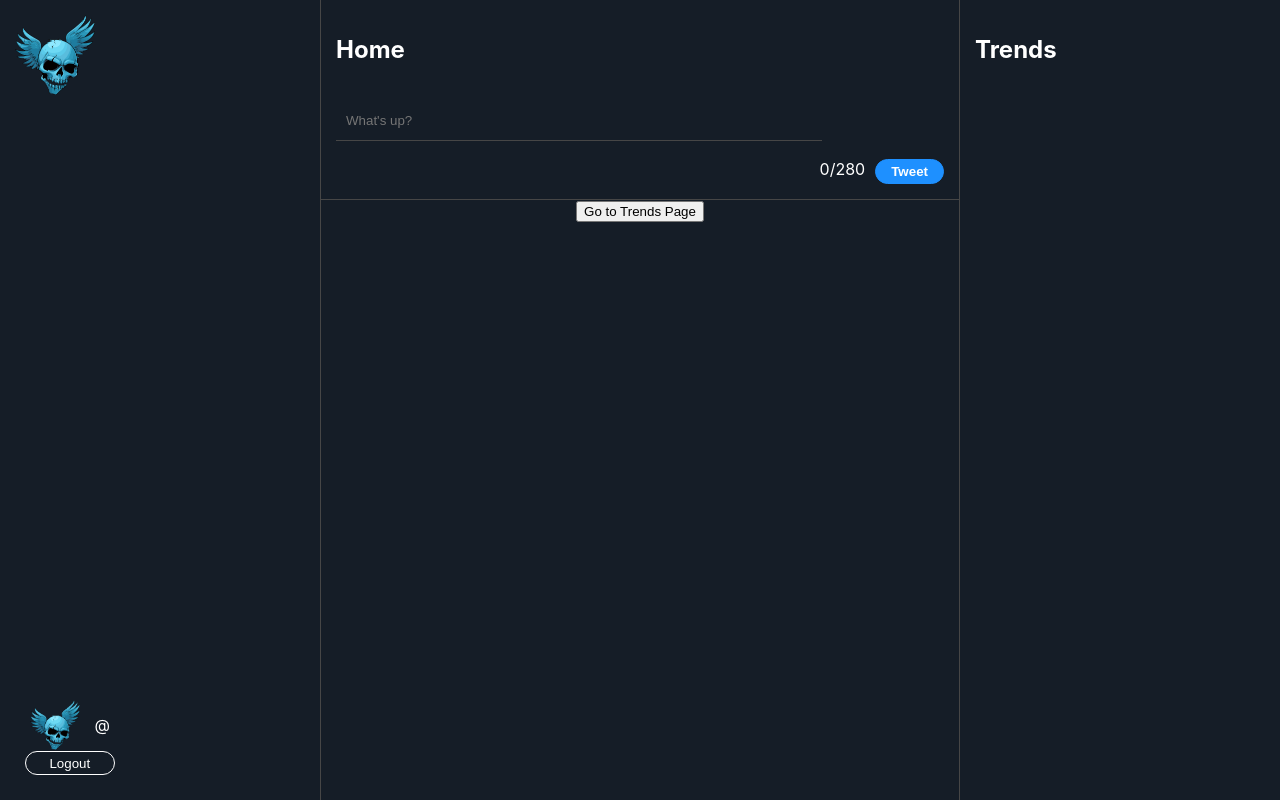
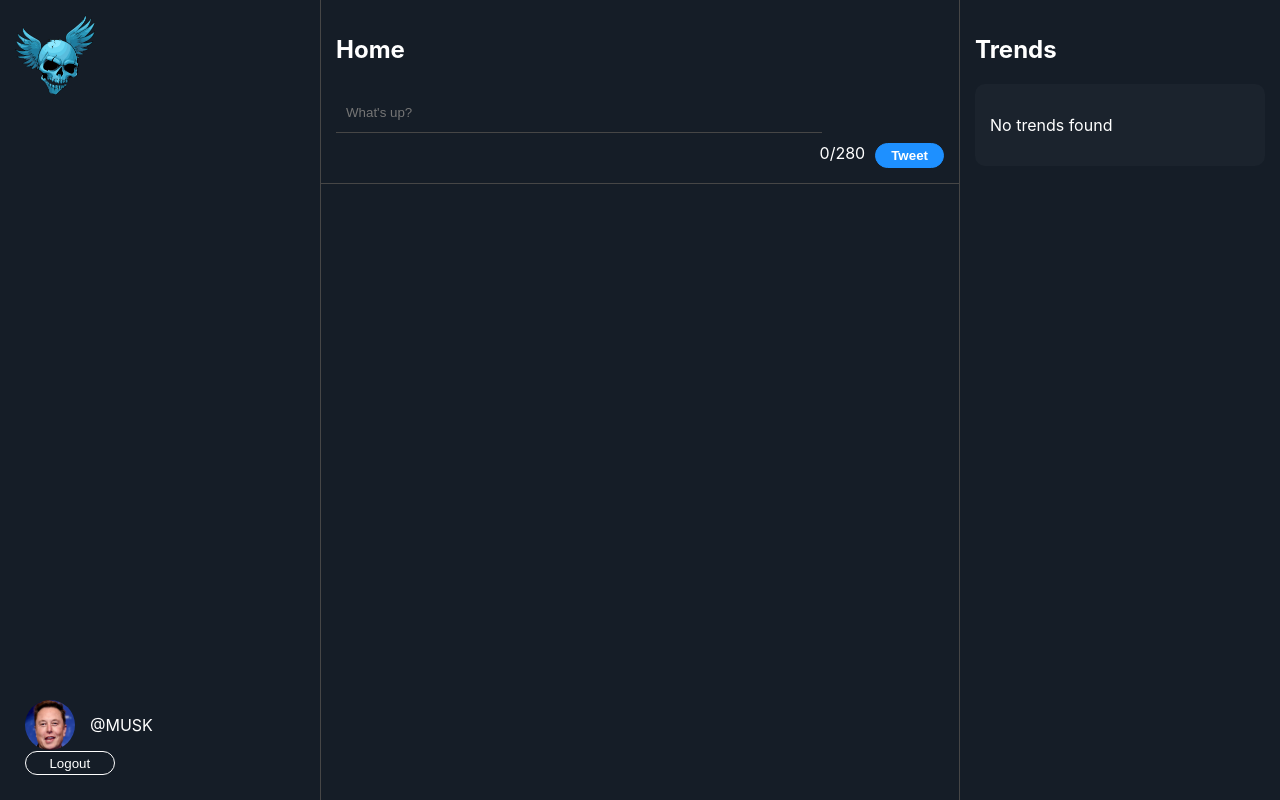
Before and after one commit to Safefaith/Hackatweet-frontend, a Next.js app: page /home in a window 1280 px wide. Built offline with nearby package versions, Linux system fonts and the light colour scheme.

Commit message:
Frontend

```diff
--- a/components/Home.js
+++ b/components/Home.js
@@ -6,10 +6,9 @@ import { useDispatch, useSelector } from "react-redux";
 
 import Image from "next/image";
 import Link from "next/link";
-import Tweet from "./Tweet";
 
 import LastTweets from "./LastTweets";
-import Trends from "./Hashtag";
+import Trends from "./Trends";
 import Head from "next/head";
 import { addTweetToStore } from "../reducers/tweet";
 
@@ -21,9 +20,7 @@ function Home() {
   const handleSubmit = () => {
     if (message.trim() === "") return;
 
-    dispatch(
-      addTweetToStore({ username, message, date: new Date().toISOString() })
-    );
+    dispatch(addTweetToStore({ username, message, date: new Date() }));
     setMessage("");
   };
 
@@ -52,10 +49,16 @@ function Home() {
           </Link>
           <div className={styles.bottomLeft}>
             <div className={styles.userContainer}>
-              <Image src="/logo.png" alt="Logo" width={50} height={50} />
+              <Image
+                style={{ borderRadius: "100%" }}
+                src="/elonmusk.png"
+                alt="Logo"
+                width={50}
+                height={50}
+              />
               <div className={styles.userName}>
                 <span>{username}</span>
-                <p>@{username}</p>
+                <p>@{username}MUSK</p>
               </div>
             </div>
             <Link href="/">
@@ -93,17 +96,20 @@ function Home() {
             </div>
           </div>
           <div className={styles.tweetSection}>
-            <Link href="/hashtag">
+            {/* <Link href="/hashtag">
               <button>Go to Trends Page</button>
-            </Link>
+            </Link> */}
             <LastTweets />
           </div>
         </div>
 
         <div className={styles.rightHome}>
           <h2>Trends</h2>
+
+          <div className={styles.trendsContainer}>
+            <Trends />
+          </div>
         </div>
-        <div className={styles.trendsContainer}>{Trends}</div>
       </main>
     </div>
   );
--- /dev/null
+++ b/components/Trends.js
@@ -0,0 +1,32 @@
+import styles from "../styles/Trends.module.css";
+import { useSelector } from "react-redux";
+import Link from "next/link";
+
+function Trends() {
+  const tweetList = useSelector((state) => state.tweet.value);
+
+  const extractHashtags = (message) => {
+    const hashtagRegex = /#\w+/g; //
+    return message.match(hashtagRegex) || [];
+  };
+
+  const trendsList = tweetList
+    .map((e, i) => extractHashtags(e.message))
+    .filter((hashtag, index, self) => self.indexOf(hashtag) === index);
+
+  return (
+    <div className={styles.trendsContainer}>
+      {trendsList.length > 0 ? (
+        trendsList.map((hashtag, i) => (
+          <span key={i} className={styles.hashtag}>
+            {hashtag}
+          </span>
+        ))
+      ) : (
+        <p>No trends found</p>
+      )}
+    </div>
+  );
+}
+
+export default Trends;
--- a/components/Tweet.js
+++ b/components/Tweet.js
@@ -9,11 +9,28 @@ function Tweet(props) {
     hour: "2-digit",
     minute: "2-digit",
   });
+
+  const formatMessage = (message) => {
+    const hashtagRegex = /#\w+/g;
+
+    return message.split(/(\s+)/).map((word, index) => {
+      if (hashtagRegex.test(word)) {
+        return (
+          <span key={index} className={styles.hashtag}>
+            {word}
+          </span>
+        );
+      }
+      return <span key={index}>{word}</span>;
+    });
+  };
   // ♥ tweet
   let heartIconStyle = { cursor: "pointer" };
   const handleLike = () => {
     props.isLiked = !isLiked;
-    isLiked ? heartIconStyle = { color: "red", cursor: "pointer" } : heartIconStyle = { color: "white", cursor: "pointer" };
+    isLiked
+      ? (heartIconStyle = { color: "red", cursor: "pointer" })
+      : (heartIconStyle = { color: "white", cursor: "pointer" });
   };
 
   return (
@@ -26,12 +43,14 @@ function Tweet(props) {
           height={50}
           style={{ borderRadius: "100%" }}
         />
-        <span>@{props.username}</span>
-        <span> - {formattedTime}</span>
+        <div className={styles.infosTweetContainer}>
+          <span className={styles.pseudo}>{props.username}</span>
+          <span className={styles.infosTweet}>
+            @{props.username}MUSK - {formattedTime}
+          </span>
+        </div>
       </div>
-      <div className={styles.tweetLine}>
-        {props.message} <span className={styles.hashtag}>#nomDuHashTag</span>
-      </div>
+      <div className={styles.tweetLine}>{formatMessage(props.message)}</div>
       <div className={styles.tweetLine}>
         <FontAwesomeIcon
           icon={faHeart}
--- a/reducers/tweet.js
+++ b/reducers/tweet.js
@@ -10,7 +10,7 @@ export const tweetSlice = createSlice({
   reducers: {
     addTweetToStore: (state, action) => {
       const { username, message } = action.payload;
-      state.value.push({ username, message, date: new Date().toISOString() });
+      state.value.push({ username, message, date: new Date() });
     },
   },
 });
--- a/styles/Home.module.css
+++ b/styles/Home.module.css
@@ -20,6 +20,11 @@
 
 .logo {
     cursor: pointer;
+    transition: 0.2s ease-in-out
+}
+
+.logo:hover {
+    transform: scale(1.05)
 }
 
 .bottomLeft {
@@ -48,6 +53,11 @@
     border: 1px solid white;
     border-radius: 30px;
     cursor: pointer;
+    transition: 0.2s ease-in-out;
+}
+
+.btnLogout:hover {
+    transform: scale(1.07);
 }
 
 .mainHome {
@@ -109,15 +119,32 @@
     border: 1px solid white;
 }
 
+.tweetSection {
+    width: 100%;
+    display: flex;
+    flex-direction: column;
+    overflow-y: auto;
+    align-content: flex-start;
+    height: 85%;
+}
+
+.tweetSection::-webkit-scrollbar {
+    width: 8px;
+    height: 0px;
+}
+
+.tweetSection::-webkit-scrollbar-thumb {
+    background: dodgerblue;
+    border-radius: 10px;
+}
+
 .rightHome {
     height: 100vh;
     width: 25vw;
     display: flex;
+    flex-direction: column;
     justify-content: left;
     align-items: left;
     color: white;
     padding: 15px;
 }
-
-.trendsContainer{
-}
--- a/styles/Trends.module.css
+++ b/styles/Trends.module.css
@@ -1,129 +1,11 @@
-.main {
+.trendsContainer {
     display: flex;
-    background: rgb(21, 29, 39);
-    height: 100vh;
-    width: 100vw;
+    flex-direction: column;
+    padding: 15px;
+    background: #1b232d;
+    border-radius: 10px;
 }
 
-.leftHome {
-    height: 100vh;
-    width: 25vw;
-    display: flex;
-    justify-content: center;
-    align-items: center;
-    display: flex;
-    flex-direction: column;
-    justify-content: space-between;
-    align-items: flex-start;
+.hashtag {
     padding: 15px;
 }
-
-.logo {
-    cursor: pointer;
-}
-
-.bottomLeft {
-    display: flex;
-    flex-direction: column;
-    margin: 10px;
-}
-
-
-.userContainer {
-    justify-content: center;
-    display: flex;
-    align-items: center;
-}
-
-.userName {
-    color: white;
-    margin-left: 15px;
-}
-
-.btnLogout {
-    height: 3vh;
-    width: 7vw;
-    background: transparent;
-    color: white;
-    border: 1px solid white;
-    border-radius: 30px;
-    cursor: pointer;
-}
-
-.mainHome {
-    height: 100vh;
-    width: 50vw;
-    display: flex;
-    flex-direction: column;
-    justify-content: flex-start;
-    align-items: center;
-    border-right: 0.3px solid rgb(70, 70, 70);
-    border-left: 0.3px solid rgb(70, 70, 70);
-}
-
-.topMainHome {
-    border-bottom: 1px solid rgb(70, 70, 70);
-    width: 100%;
-    height: 25%;
-    color: white;
-    padding: 15px;
-    display: flex;
-    flex-direction: column;
-    justify-content: space-between;
-}
-
-.inputContainer {
-    display: flex;
-    width: 100%;
-    align-items: center;
-    justify-content: center;
-    margin-bottom: 30px;
-}
-
-
-.hashtagInput {
-    border-style: none;
-    /* border-bottom: 1px solid rgb(70, 70, 70); */
-    background: rgb(27, 35, 45);
-    width: 80%;
-    height: 5vh;
-    color: white;
-    border-radius: 30px;
-    padding: 10px;
-}
-
-.hashtagInput:focus {
-    outline: none;
-    color: white;
-}
-
-.tweetBtnContainer {
-    display: flex;
-    align-self: flex-end;
-    justify-content: center;
-}
-
-.tweetBtn {
-    padding: 4px 15px;
-    background-color: dodgerblue;
-    color: white;
-    border: 1px solid dodgerblue;
-    border-radius: 30px;
-    margin-left: 10px;
-    cursor: pointer;
-    font-weight: bold;
-}
-
-.tweetBtn:hover {
-    border: 1px solid white;
-}
-
-.rightHome {
-    height: 100vh;
-    width: 25vw;
-    display: flex;
-    justify-content: left;
-    align-items: left;
-    color: white;
-    padding: 15px;
-}
--- a/styles/Tweet.module.css
+++ b/styles/Tweet.module.css
@@ -4,11 +4,25 @@
     flex-direction: column;
     justify-content: space-between;
     align-items: left;
-    padding: 10px;
+    padding: 15px;
+    border-bottom: 0.5px solid rgba(128, 128, 128, 0.473);
 }
 
 .tweetLine {
-    margin: 5px 0;
+    margin: 10px 0;
+    display: flex;
+    align-items: center;
+    text-align: center;
+    white-space: pre-wrap;
+}
+
+.infosTweet {
+    color: grey;
+}
+
+.pseudo {
+    margin-left: 10px;
+    margin-right: 10px;
 }
 
 .hashtag {
@@ -21,6 +35,6 @@
 }
 
 .iconTweet {
-    height: 30px;
-    width: 30px;
+    height: 15px;
+    width: 15px;
 }
```
